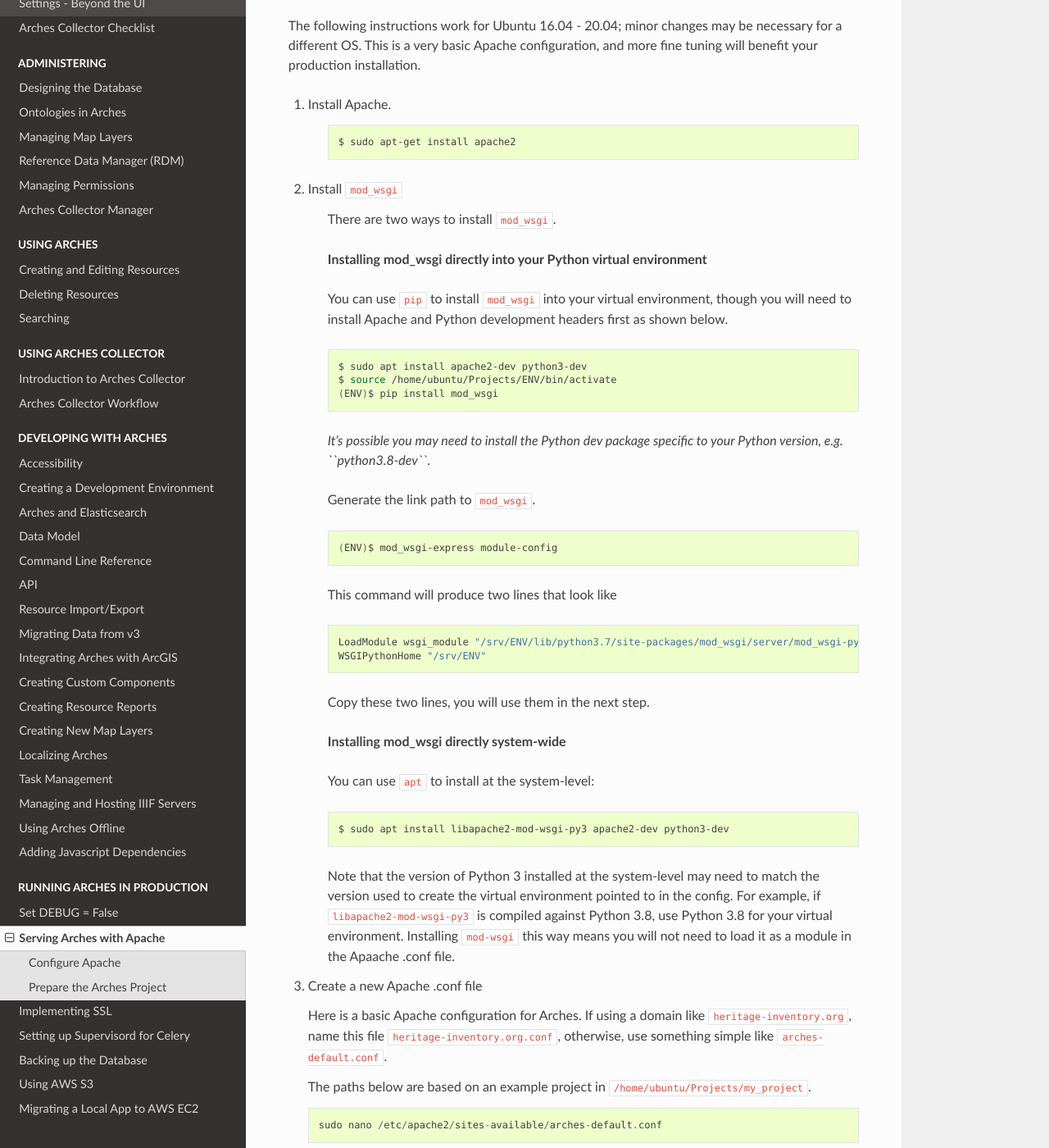
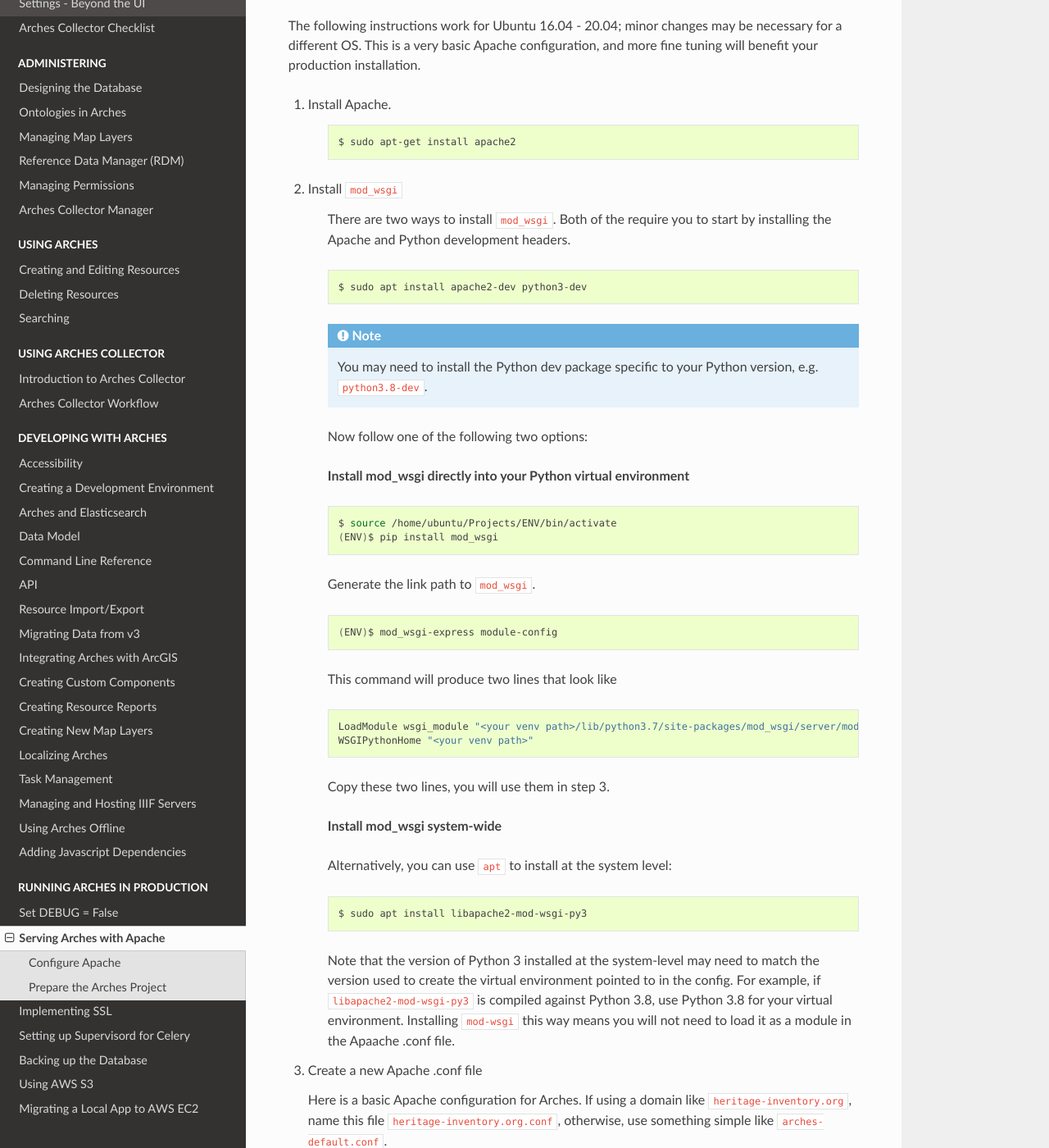
Before and after one commit to archesproject/arches-docs, a Sphinx documentation site: the page built from docs/serving-arches-with-apache.txt, in a window 1280 px wide and 1400 px high, scrolled down 532 px. Shown: the whole window at 82% size. Built offline with Sphinx 7.4.7 and the Read the Docs theme 2.0.0, drawn with Linux system fonts in a browser that asks for light colours; some of the changed text lies outside the part shown.

Commit message:
add clarity to mod_wsgi section #240

```diff
--- a/docs/serving-arches-with-apache.txt
+++ b/docs/serving-arches-with-apache.txt
@@ -31,19 +31,24 @@
 
 2. Install ``mod_wsgi``
 
-    There are two ways to install ``mod_wsgi``.
-
-    **Installing mod_wsgi directly into your Python virtual environment**
-
-    You can use ``pip`` to install ``mod_wsgi`` into your virtual environment, though you will need to install Apache and Python development headers first as shown below.
+    There are two ways to install ``mod_wsgi``. Both of the require you to start by installing the Apache and Python development headers.
 
     .. code-block:: bash
 
         $ sudo apt install apache2-dev python3-dev
+
+    .. note::
+
+        You may need to install the Python dev package specific to your Python version, e.g. ``python3.8-dev``.
+
+    Now follow one of the following two options:
+
+    **Install mod_wsgi directly into your Python virtual environment**
+
+    .. code-block:: bash
+
         $ source /home/ubuntu/Projects/ENV/bin/activate
         (ENV)$ pip install mod_wsgi
-
-    *It's possible you may need to install the Python dev package specific to your Python version, e.g. ``python3.8-dev``.*
 
     Generate the link path to ``mod_wsgi``.
 
@@ -55,18 +60,18 @@
 
     .. code-block:: bash
 
-        LoadModule wsgi_module "/srv/ENV/lib/python3.7/site-packages/mod_wsgi/server/mod_wsgi-py37.cpython-37m-x86_64-linux-gnu.so"
-        WSGIPythonHome "/srv/ENV"
+        LoadModule wsgi_module "<your venv path>/lib/python3.7/site-packages/mod_wsgi/server/mod_wsgi-py37.cpython-37m-x86_64-linux-gnu.so"
+        WSGIPythonHome "<your venv path>"
 
-    Copy these two lines, you will use them in the next step.
+    Copy these two lines, you will use them in step 3.
 
-    **Installing mod_wsgi directly system-wide**
+    **Install mod_wsgi system-wide**
 
-    You can use ``apt`` to install at the system-level:
+    Alternatively, you can use ``apt`` to install at the system level:
 
     .. code-block:: bash
 
-        $ sudo apt install libapache2-mod-wsgi-py3 apache2-dev python3-dev
+        $ sudo apt install libapache2-mod-wsgi-py3
 
     Note that the version of Python 3 installed at the system-level may need to match the version used to create the virtual environment pointed to in the config.
     For example, if ``libapache2-mod-wsgi-py3`` is compiled against Python 3.8, use Python 3.8 for your virtual environment.
```
Also changed, not shown: other parts of docs/serving-arches-with-apache.txt (+1 -0 lines).
